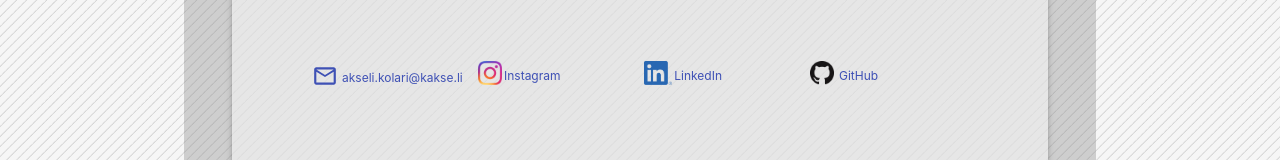
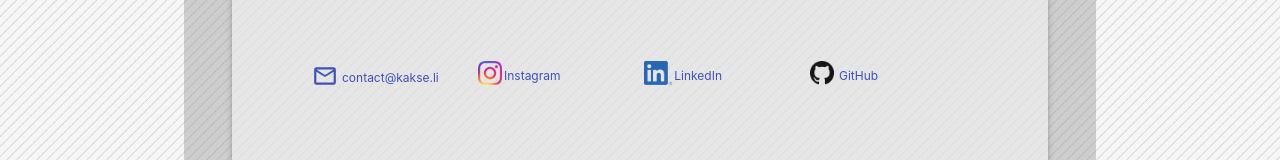
Before and after one commit to Akzuu/kakse-li, a React (Create React App) app: page / in a window 1280 px wide. Both pictures are taken after a click on the tab "CONTACT". Shown: the part 258-418 px from the top of the page. Built offline with nearby package versions, Linux system fonts and the light colour scheme.

Commit message:
Update Contact.js
Email changes

```diff
--- a/src/components/Contact.js
+++ b/src/components/Contact.js
@@ -20,12 +20,12 @@
         >
 
           <Grid item xs>
-            <Link href="mailto:akseli.kolari@kakse.li">
+            <Link href="mailto:contact@kakse.li">
               <MailOutline style={{
                 position: 'relative', top: 7, paddingRight: 4, fontSize: '26px',
               }}
               />
-              akseli.kolari@kakse.li
+              contact@kakse.li
             </Link>
           </Grid>
           <Grid item xs>
```
